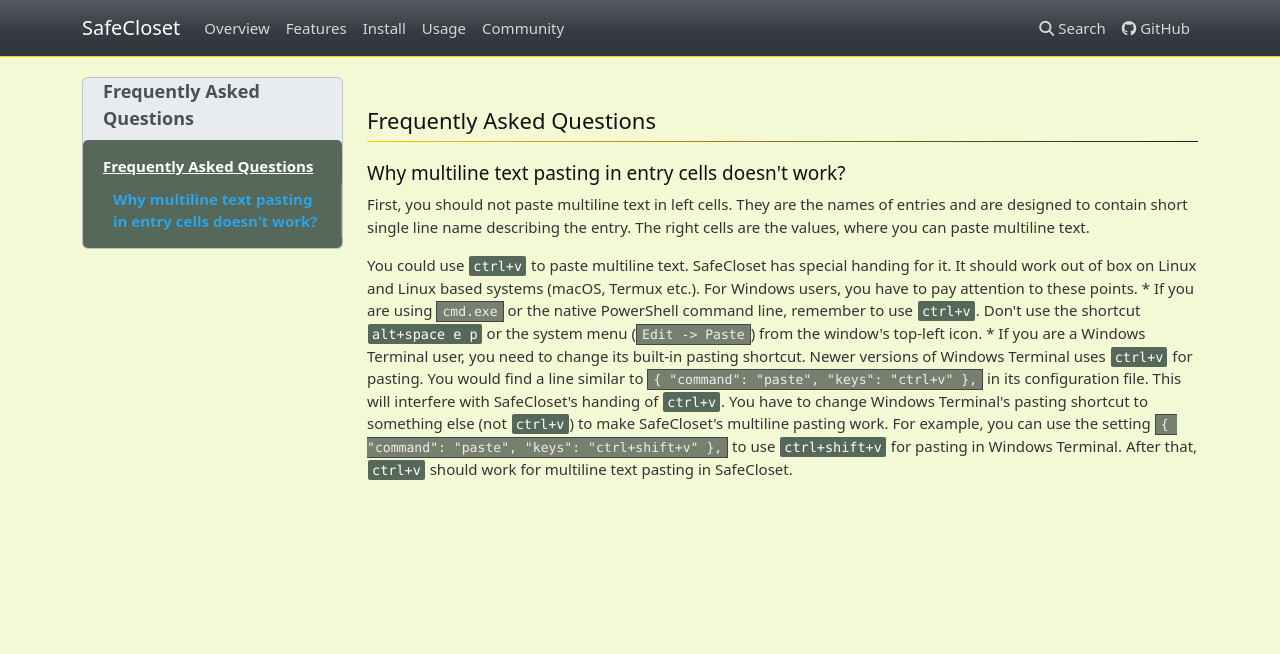
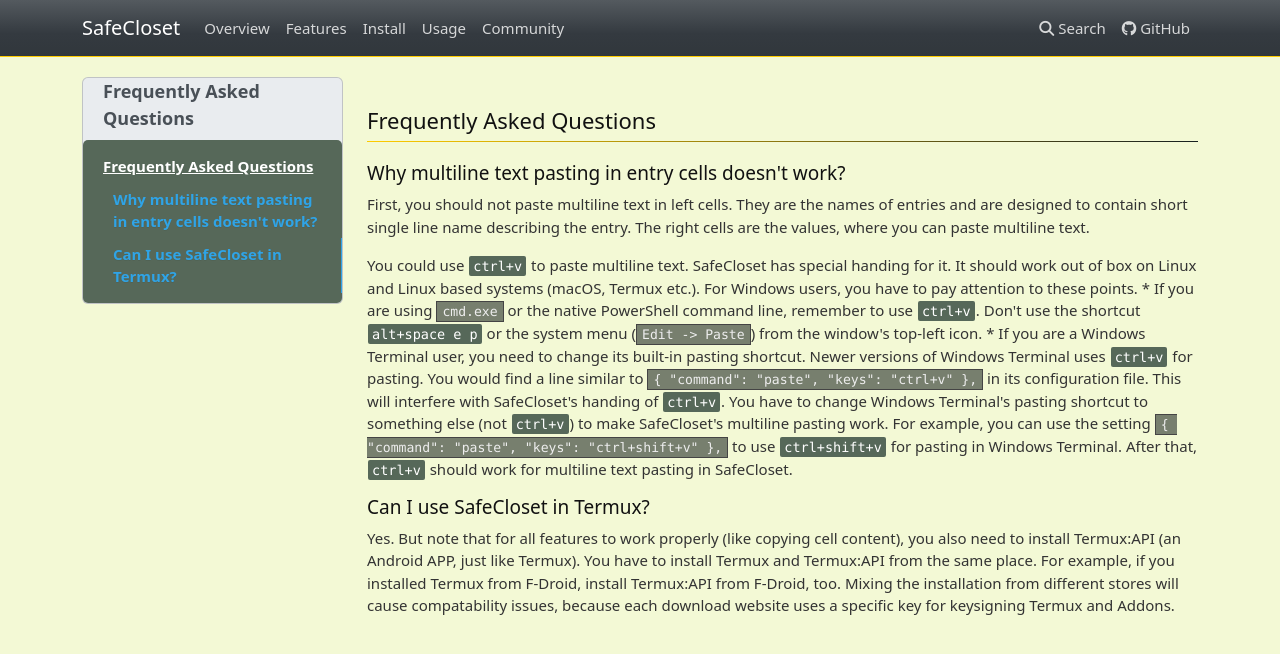
Before and after one commit to Canop/safecloset, an MkDocs documentation site: the page built from website/docs/faq.md, in a window 1280 px wide. Shown: the top 654 px of the page. Built offline with MkDocs 1.6.1, drawn with Linux system fonts in a browser that asks for light colours; nearby versions of some CDN libraries.

Commit message:
Add FAQ entry about Termux

```diff
--- a/website/docs/faq.md
+++ b/website/docs/faq.md
@@ -8,3 +8,6 @@ First, you should not paste multiline text in left cells. They are the names of
 You could use <kbd>ctrl+v</kbd> to paste multiline text. SafeCloset has special handing for it. It should work out of box on Linux and Linux based systems (macOS, Termux etc.). For Windows users, you have to pay attention to these points.
 * If you are using `cmd.exe` or the native PowerShell command line, remember to use <kbd>ctrl+v</kbd>. Don't use the shortcut <kbd>alt+space e p</kbd> or the system menu (`Edit -> Paste`) from the window's top-left icon.
 * If you are a Windows Terminal user, you need to change its built-in pasting shortcut. Newer versions of Windows Terminal uses <kbd>ctrl+v</kbd> for pasting. You would find a line similar to `{ "command": "paste", "keys": "ctrl+v" },` in its configuration file. This will interfere with SafeCloset's handing of <kbd>ctrl+v</kbd>. You have to change Windows Terminal's pasting shortcut to something else (not <kbd>ctrl+v</kbd>) to make SafeCloset's multiline pasting work. For example, you can use the setting `{ "command": "paste", "keys": "ctrl+shift+v" },` to use <kbd>ctrl+shift+v</kbd> for pasting in Windows Terminal. After that, <kbd>ctrl+v</kbd> should work for multiline text pasting in SafeCloset.
+
+## Can I use SafeCloset in Termux?
+Yes. But note that for all features to work properly (like copying cell content), you also need to install Termux:API (an Android APP, just like Termux). You have to install Termux and Termux:API from the same place. For example, if you installed Termux from F-Droid, install Termux:API from F-Droid, too. Mixing the installation from different stores will cause compatability issues, because each download website uses a specific key for keysigning Termux and Addons.
```
